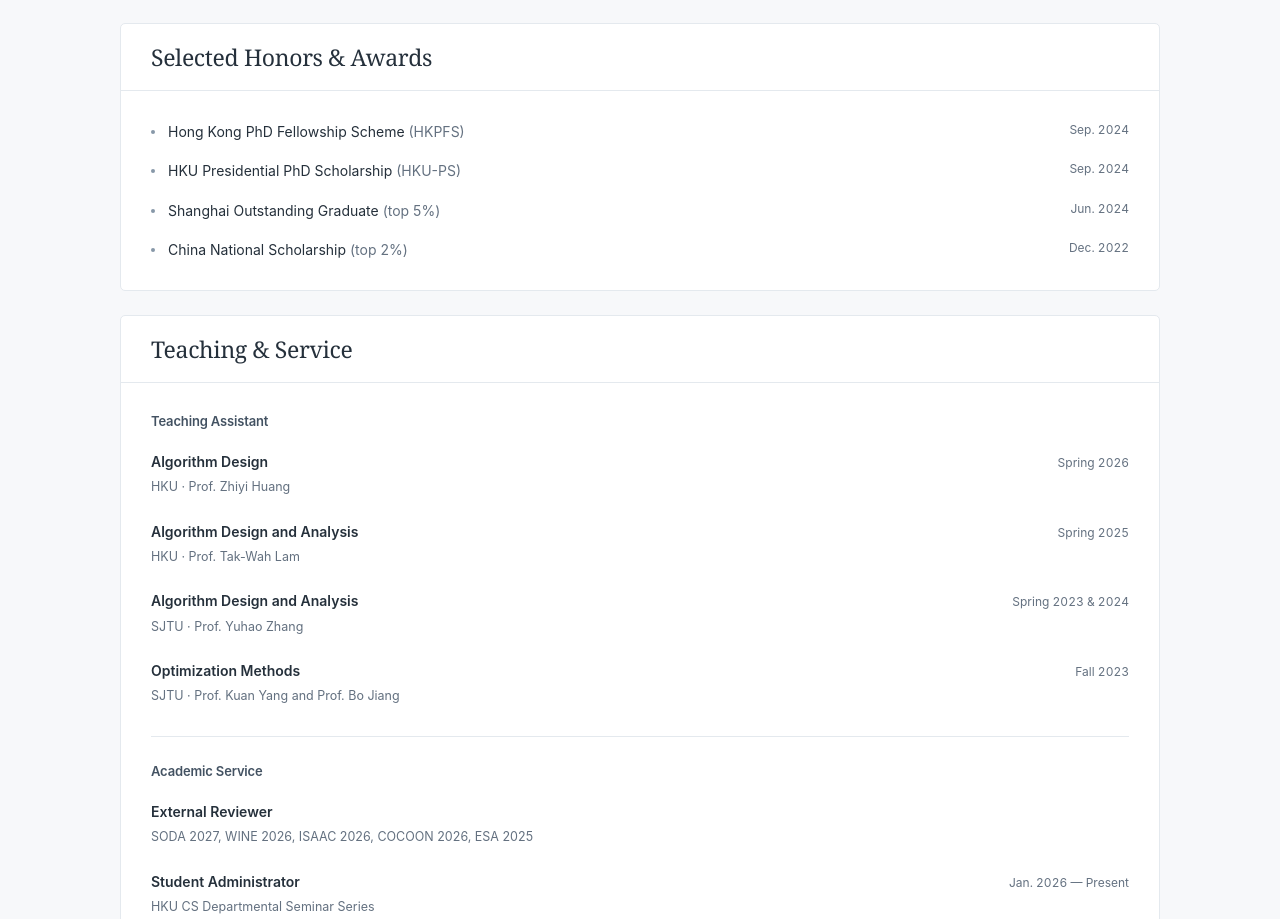
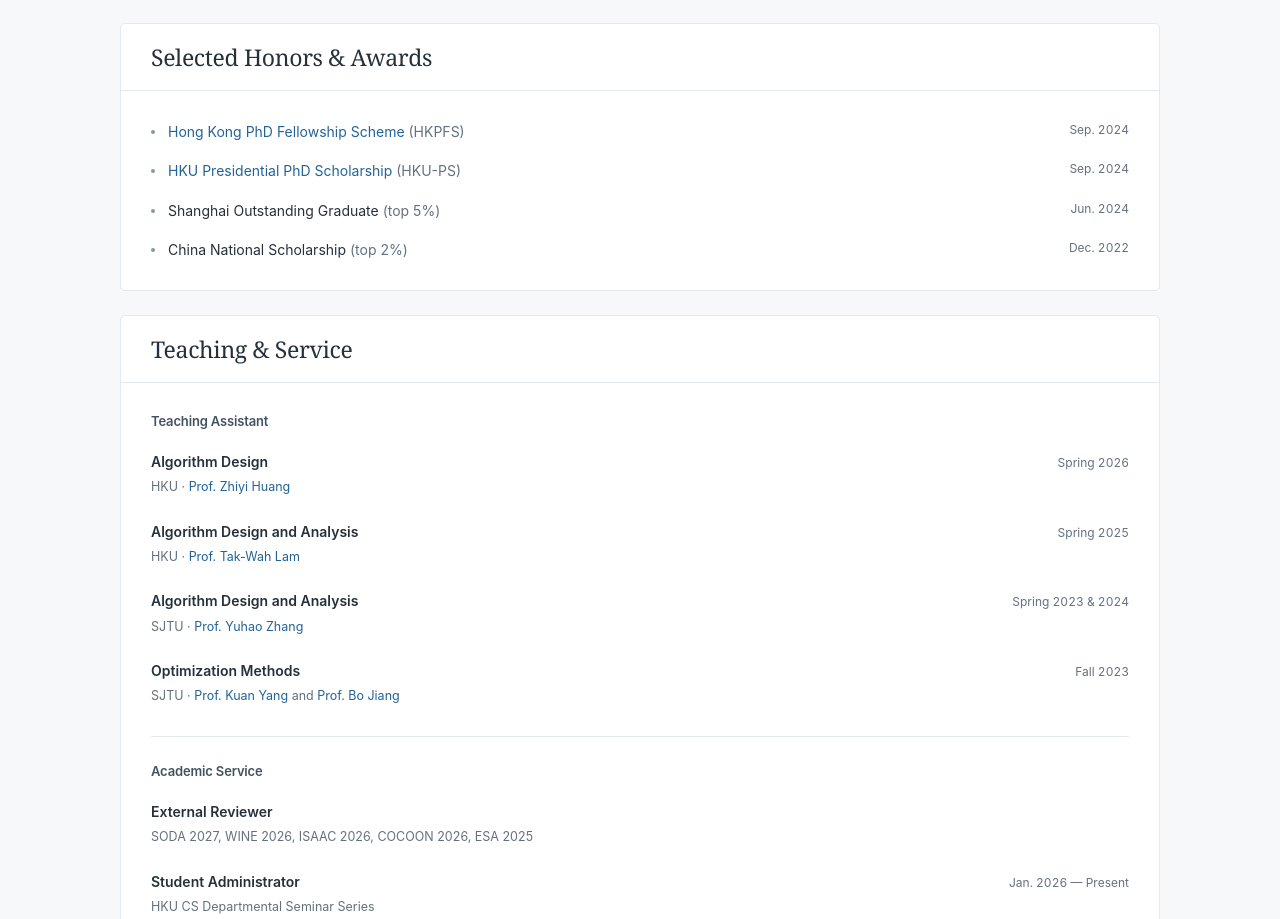
Before and after one commit to Jiahao566/jiahao-zhao, a plain HTML site: page index.html in a window 1280 px wide. Shown: the part 1781-2700 px from the top of the page. Drawn offline with Linux system fonts and the light colour scheme.

Commit message:
Link teaching instructors and scholarship information

```diff
--- a/index.html
+++ b/index.html
@@ -145,8 +145,8 @@
       <div class="section-header"><h2 id="awards-title">Selected Honors &amp; Awards</h2></div>
       <div class="section-body">
         <ul class="award-list">
-          <li><span>Hong Kong PhD Fellowship Scheme <span class="text-muted">(HKPFS)</span></span><time datetime="2024-09">Sep. 2024</time></li>
-          <li><span>HKU Presidential PhD Scholarship <span class="text-muted">(HKU-PS)</span></span><time datetime="2024-09">Sep. 2024</time></li>
+          <li><span><a href="https://cerg1.ugc.edu.hk/hkpfs/index.html">Hong Kong PhD Fellowship Scheme</a> <span class="text-muted">(HKPFS)</span></span><time datetime="2024-09">Sep. 2024</time></li>
+          <li><span><a href="https://gradsch.hku.hk/prospective_students/fees_scholarships_and_financial_support/hku_presidential_phd_scholar_programme">HKU Presidential PhD Scholarship</a> <span class="text-muted">(HKU-PS)</span></span><time datetime="2024-09">Sep. 2024</time></li>
           <li><span>Shanghai Outstanding Graduate <span class="text-muted">(top 5%)</span></span><time datetime="2024-06">Jun. 2024</time></li>
           <li><span>China National Scholarship <span class="text-muted">(top 2%)</span></span><time datetime="2022-12">Dec. 2022</time></li>
         </ul>
@@ -159,10 +159,10 @@
       <div class="section-body teaching-body">
         <h3 class="subheading">Teaching Assistant</h3>
         <ul class="teaching-list">
-          <li><div><strong>Algorithm Design</strong><p>HKU · Prof. Zhiyi Huang</p></div><span class="date">Spring 2026</span></li>
-          <li><div><strong>Algorithm Design and Analysis</strong><p>HKU · Prof. Tak-Wah Lam</p></div><span class="date">Spring 2025</span></li>
-          <li><div><strong>Algorithm Design and Analysis</strong><p>SJTU · Prof. Yuhao Zhang</p></div><span class="date">Spring 2023 &amp; 2024</span></li>
-          <li><div><strong>Optimization Methods</strong><p>SJTU · Prof. Kuan Yang and Prof. Bo Jiang</p></div><span class="date">Fall 2023</span></li>
+          <li><div><strong>Algorithm Design</strong><p>HKU · <a href="https://i.cs.hku.hk/~zhiyi/">Prof. Zhiyi Huang</a></p></div><span class="date">Spring 2026</span></li>
+          <li><div><strong>Algorithm Design and Analysis</strong><p>HKU · <a href="https://i.cs.hku.hk/~twlam/">Prof. Tak-Wah Lam</a></p></div><span class="date">Spring 2025</span></li>
+          <li><div><strong>Algorithm Design and Analysis</strong><p>SJTU · <a href="http://www.zyhwtc.com/">Prof. Yuhao Zhang</a></p></div><span class="date">Spring 2023 &amp; 2024</span></li>
+          <li><div><strong>Optimization Methods</strong><p>SJTU · <a href="https://jhc.sjtu.edu.cn/~kuanyang/">Prof. Kuan Yang</a> and <a href="https://jhc.sjtu.edu.cn/~bjiang/">Prof. Bo Jiang</a></p></div><span class="date">Fall 2023</span></li>
         </ul>
         <div class="academic-service">
           <h3 class="subheading">Academic Service</h3>
```
